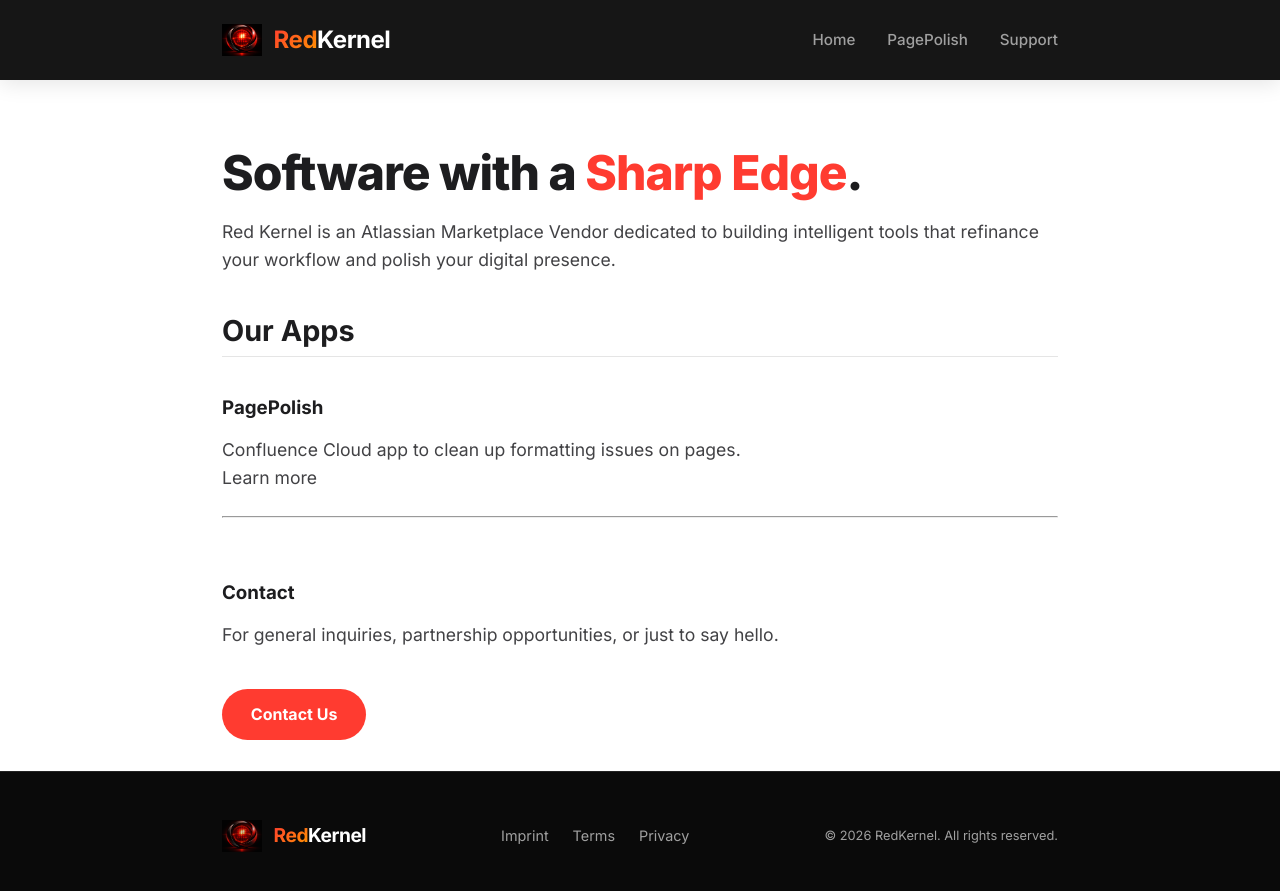
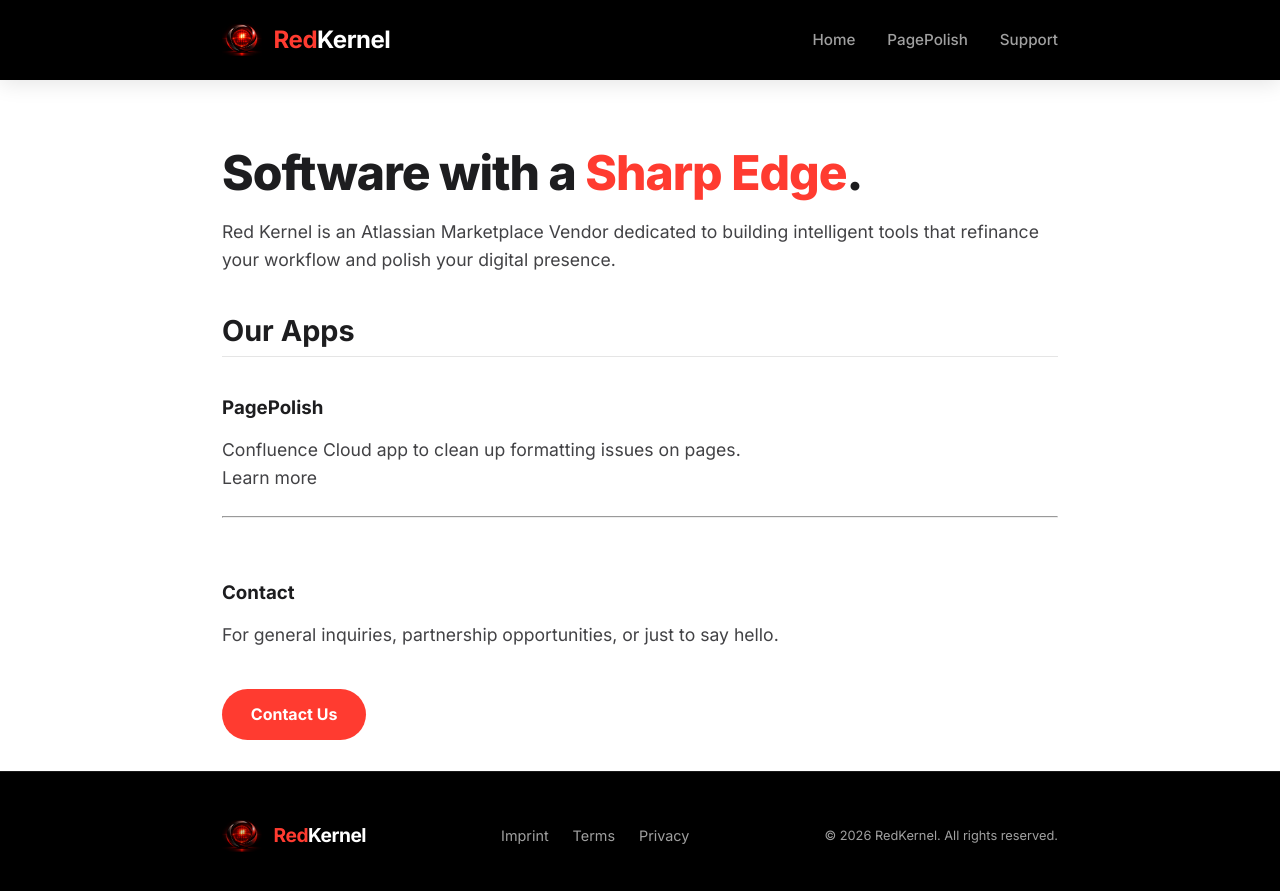
Before and after one commit to red-kernel/redkernel-pages, a Jekyll site: the page built from index.md, in a window 1280 px wide. Shown: the top 891 px of the page. Built offline with Jekyll 4.4.1, drawn with Linux system fonts in a browser that asks for light colours.

Commit message:
Design polish: Black header/footer and solid red text

```diff
--- a/assets/css/styles.css
+++ b/assets/css/styles.css
@@ -9,12 +9,12 @@
     --text-secondary: #424245;
 
     /* Dark Header/Footer Override Variables */
-    --header-bg: rgba(10, 10, 10, 0.95);
-    --footer-bg: #0a0a0a;
+    --header-bg: #000000;
+    --footer-bg: #000000;
     --dark-text: #ffffff;
     --dark-text-secondary: #a0a0a0;
 
-    --accent-gradient: linear-gradient(135deg, #ff3b30 0%, #ff9500 100%);
+    --brand-red: #ff3b30;
     --glass-border: rgba(0, 0, 0, 0.1);
     --glass-border-dark: rgba(255, 255, 255, 0.1);
     --font-main: 'Inter', sans-serif;
@@ -62,7 +62,7 @@ header {
     top: 0;
     z-index: 100;
     background: var(--header-bg);
-    backdrop-filter: blur(10px);
+    /* Removed backdrop-filter for pure opaque black */
     margin-bottom: 4rem;
     box-shadow: 0 4px 20px rgba(0, 0, 0, 0.1);
     color: var(--dark-text);
@@ -95,9 +95,7 @@ nav {
 }
 
 .text-red {
-    background: var(--accent-gradient);
-    -webkit-background-clip: text;
-    -webkit-text-fill-color: transparent;
+    color: var(--brand-red);
 }
 
 .text-white {
```
